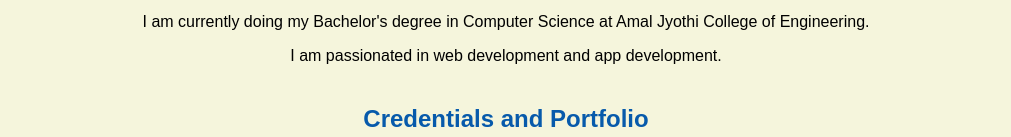
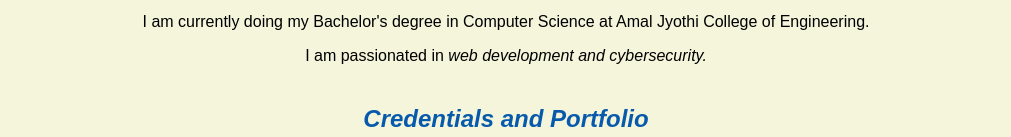
Before and after one commit to alenscaria/portfolio-beginner, a plain HTML site: page index.html in a window 1280 px wide. Shown: the part 624-761 px from the top of the page, without its empty margins (134-1145 px from the left). Drawn offline with Linux system fonts and the light colour scheme.

Commit message:
Update index.html

```diff
--- a/index.html
+++ b/index.html
@@ -20,7 +20,7 @@
 <h2>About Me</h2>
 <p>I am Alen Scaria Antony from Kottayam,Kerala.</p>
 <p>I am currently doing my Bachelor's degree in Computer Science at Amal Jyothi College of Engineering.</p>
-<p>I am passionated in web development and app development.</p>
+<p>I am passionated in <em>web development<em> and <em>cybersecurity</em>.</p>
 <h2>Credentials and Portfolio</h2>
 
 <p><a href="resume.html">My Resume</a> | <a href="https://github.com/alenscaria">My GitHub</a></p>
```
